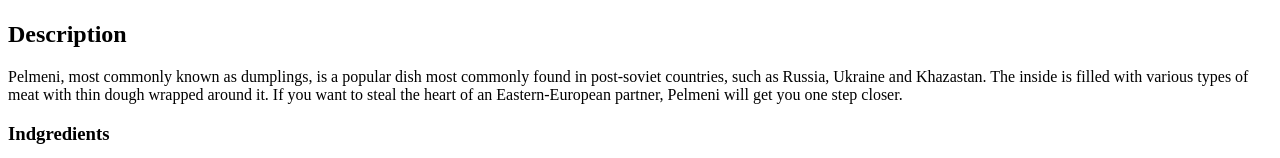
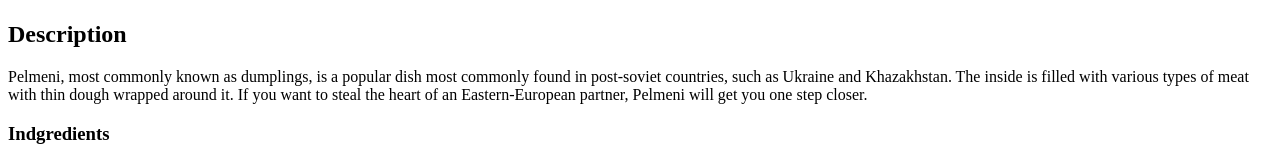
Before and after one commit to RezBert/Odin-Recipes-V2, a plain HTML site: page recipes/pelmeni.html in a window 1280 px wide. Shown: the part 345-503 px from the top of the page. Drawn offline with Linux system fonts and the light colour scheme.

Commit message:
Fix Spelling error

```diff
--- a/recipes/pelmeni.html
+++ b/recipes/pelmeni.html
@@ -12,7 +12,7 @@
     <img src="https://upload.wikimedia.org/wikipedia/commons/thumb/d/df/Pelmeni_Russian.jpg/250px-Pelmeni_Russian.jpg" width="350">
 
     <h2>Description</h2>
-        <p>Pelmeni, most commonly known as dumplings, is a popular dish most commonly found in post-soviet countries, such as Russia, Ukraine and Khazastan. The inside is filled with various types of meat with thin dough wrapped around it. If you want to steal the heart of an Eastern-European partner, Pelmeni will get you one step closer. </p>
+        <p>Pelmeni, most commonly known as dumplings, is a popular dish most commonly found in post-soviet countries, such as Ukraine and Khazakhstan. The inside is filled with various types of meat with thin dough wrapped around it. If you want to steal the heart of an Eastern-European partner, Pelmeni will get you one step closer. </p>
 
     <h3>Indgredients</h3>
     <ul>
```
